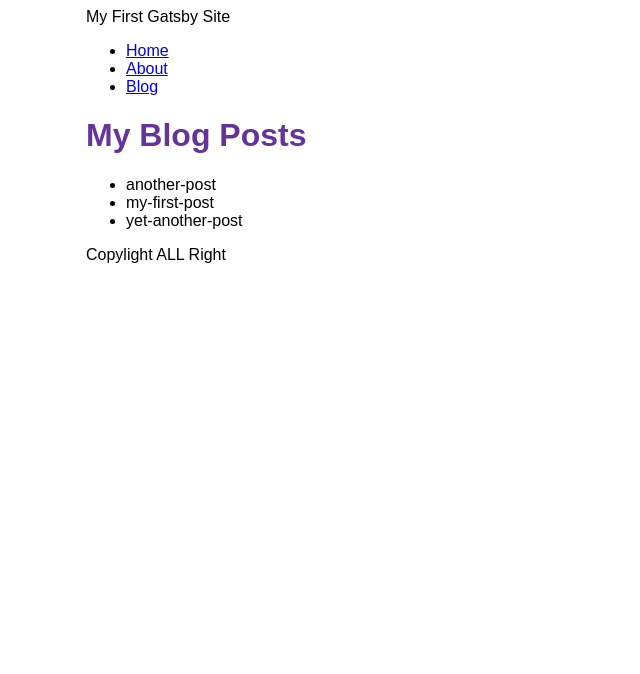
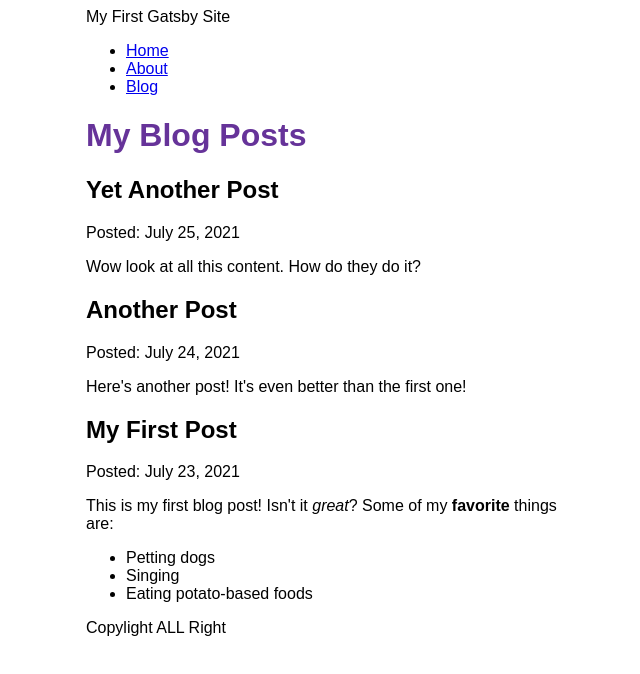
Before and after one commit to HeoEunJae/my-blog-2022-05-31, a Gatsby site: page /blog in a window 1280 px wide. Shown: the whole page, without its empty margins (304-944 px from the left). Built offline with nearby package versions, Linux system fonts and the light colour scheme; Gatsby itself is replaced by a stand-in of ours.

Commit message:
튜토리얼5단계완료

```diff
--- a/blog/another-post.mdx
+++ b/blog/another-post.mdx
@@ -0,0 +1,6 @@
+---
+title: "Another Post"
+date: "2021-07-24"
+---
+
+Here's another post! It's even better than the first one!
--- a/blog/my-first-post.mdx
+++ b/blog/my-first-post.mdx
@@ -0,0 +1,11 @@
+---
+title: "My First Post"
+date: "2021-07-23"
+---
+
+This is my first blog post! Isn't it _great_?
+Some of my **favorite** things are:
+
+- Petting dogs
+- Singing
+- Eating potato-based foods
--- a/blog/yet-another-post.mdx
+++ b/blog/yet-another-post.mdx
@@ -0,0 +1,6 @@
+---
+title: "Yet Another Post"
+date: "2021-07-25"
+---
+
+Wow look at all this content. How do they do it?
--- a/gatsby-config.js
+++ b/gatsby-config.js
@@ -12,5 +12,6 @@ module.exports = {
         path: `${__dirname}/blog`,
       },
     },
+    "gatsby-plugin-mdx",
   ],
 };
--- a/package.json
+++ b/package.json
@@ -14,8 +14,11 @@
     "clean": "gatsby clean"
   },
   "dependencies": {
+    "@mdx-js/mdx": "^1.6.22",
+    "@mdx-js/react": "^1.6.22",
     "gatsby": "^4.15.1",
     "gatsby-plugin-image": "^2.15.1",
+    "gatsby-plugin-mdx": "^3.15.1",
     "gatsby-plugin-sharp": "^4.15.1",
     "gatsby-source-filesystem": "^4.15.0",
     "react": "^18.1.0",
--- a/src/pages/blog.js
+++ b/src/pages/blog.js
@@ -1,23 +1,31 @@
 import Layout from "../components/layout";
 import React from "react";
 import { graphql } from "gatsby";
+import { MDXRenderer } from "gatsby-plugin-mdx";
 
 const BlogPage = ({ data }) => {
   return (
     <Layout pageTitle="My Blog Posts">
-      <ul>
-        {data.allFile.nodes.map((node) => (
-          <li key={node.name}>{node.name}</li>
-        ))}
-      </ul>
+      {data.allMdx.nodes.map((node) => (
+        <article key={node.id}>
+          <h2>{node.frontmatter.title}</h2>
+          <p>Posted: {node.frontmatter.date}</p>
+          <MDXRenderer>{node.body}</MDXRenderer>
+        </article>
+      ))}
     </Layout>
   );
 };
 export const query = graphql`
-  query {
-    allFile {
+  query MyQuery {
+    allMdx(sort: { fields: frontmatter___date, order: DESC }) {
       nodes {
-        name
+        frontmatter {
+          date(formatString: "MMMM D, YYYY")
+          title
+        }
+        id
+        body
       }
     }
   }
```
Also changed, not shown: 1 other file.
